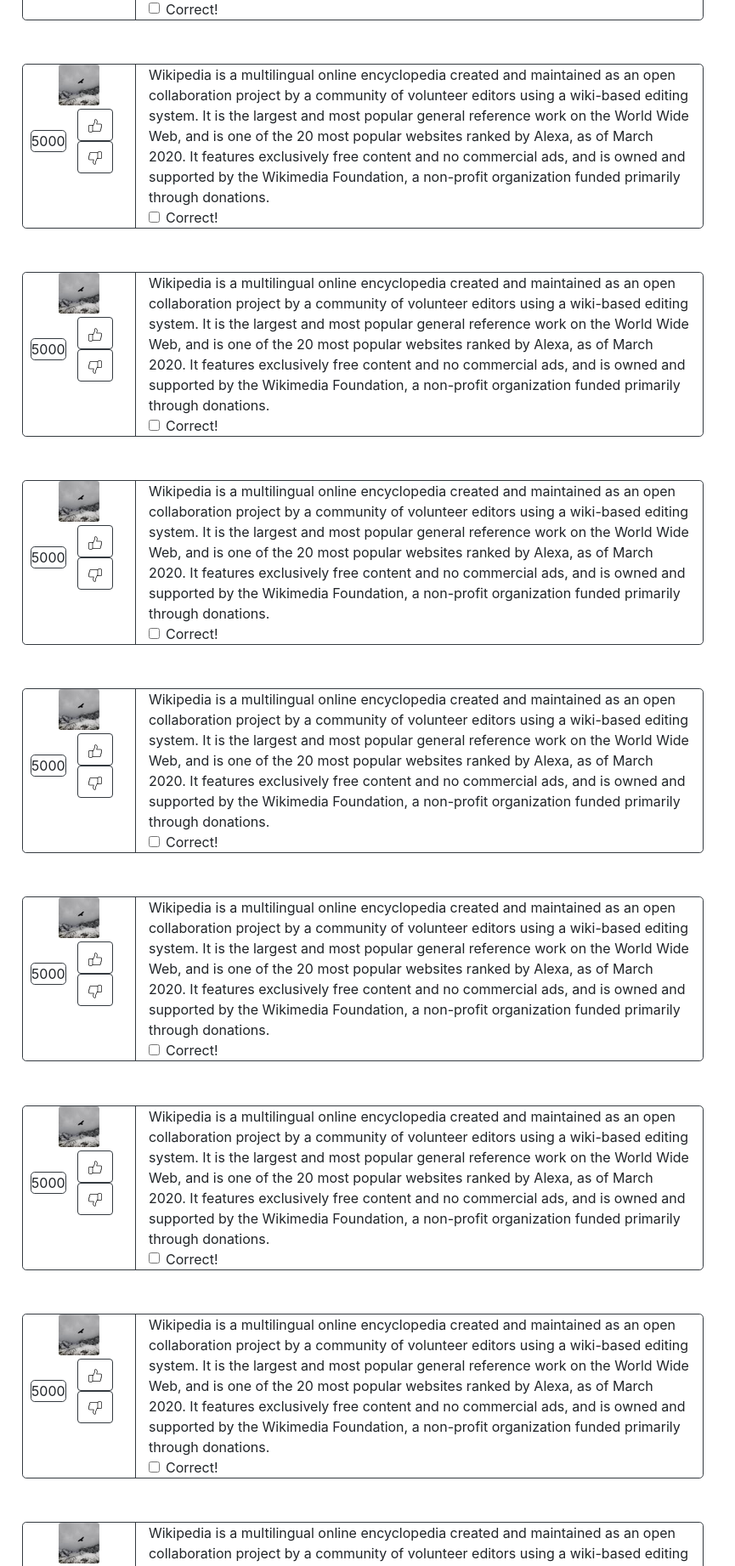
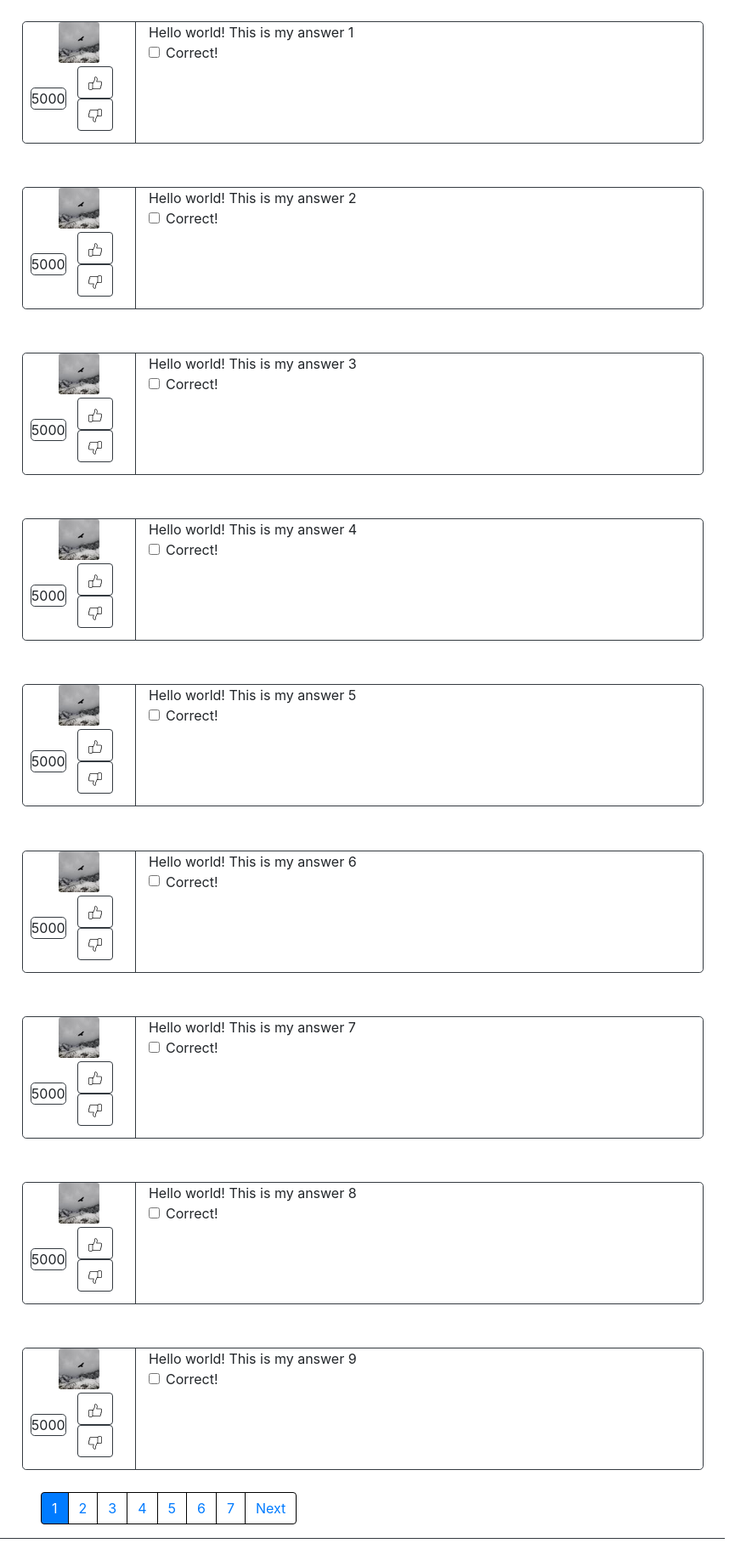
Before and after one commit to lowsukuku/web-homework, a Django app: page /question/1/ in a window 1280 px wide. Shown: the part 520-2363 px from the top of the page at 85% size, without its empty margins (0-865 px from the left). Run offline with Django 3.2, Linux system fonts and the light colour scheme; some libraries are stand-ins or nearby versions.

Commit message:
added answers pagination

```diff
--- a/app/views.py
+++ b/app/views.py
@@ -64,9 +64,11 @@
 def questionById(request, question_id):
     if (question_id not in questions):
         raise Http404
+    page, pages = paginate(list(answers.values()), request, 10)
     return render(request, 'question.html', {
         'question': questions.get(question_id),
-        'answers': range(10)
+        'answers': page,
+        'pages': pages
     })
 
 
--- a/templates/inc/answer.html
+++ b/templates/inc/answer.html
@@ -1,5 +1,5 @@
 {% load static %}
-<div class="row border border-dark rounded-lg" style="min-height: 9rem; margin: 3%;">
+<div class="row border border-dark rounded-lg" style="min-height: 9rem; margin: 3%; width: 100%">
     <div class="col-2 border-right border-dark ">
         <div class="row mb-1"><img src="{% static 'img/suy7dwpw.bmp' %}" class="mx-auto rounded-sm" alt="avatar"
                 style="max-width: 3rem;"></div>
@@ -24,18 +24,7 @@
     </div>
     <div class="col-10">
         <p style="margin: 0;">
-            Wikipedia is a multilingual online encyclopedia created and maintained as an open
-            collaboration project by a
-            community of volunteer editors using a wiki-based editing system. It is the largest and
-            most
-            popular general
-            reference work on the World Wide Web, and is one of the 20 most popular websites ranked
-            by
-            Alexa, as of March
-            2020. It features exclusively free content and no commercial ads, and is owned and
-            supported
-            by the Wikimedia
-            Foundation, a non-profit organization funded primarily through donations.</p>
+            {{answer.text}}</p>
         <div class="form-check">
             <input class="form-check-input" type="checkbox" value="" id="defaultCheck1">
             <label class="form-check-label">
--- a/templates/question.html
+++ b/templates/question.html
@@ -7,6 +7,29 @@
     {% for answer in answers %}
     {% include 'inc/answer.html' %}
     {% endfor %}
+    <nav aria-label="Page navigation">
+    <ul class="pagination mx-5">
+        {% if answers.has_previous %}
+        <li class="page-item"><a class="page-link" href="?page={{ answers.previous_page_number }}"
+                style="border-color: black;">Previous</a>
+        </li>
+        {% endif %}
+        {% for pageNumber in pages %}
+        {% if pageNumber == answers.number %}
+
+        <li class="page-item active"><span class="page-link" style="border-color: black;">{{pageNumber}}</span></li>
+        {% else %}
+        <li class="page-item"><a class="page-link" href="?page={{pageNumber}}"
+                style="border-color: black;">{{pageNumber}}</a></li>
+        {% endif %}
+        {% endfor %}
+        {% if answers.has_next %}
+        <li class="page-item"><a class="page-link" href="?page={{ answers.next_page_number }}"
+                style="border-color: black;">Next</a>
+            {% endif %}
+
+    </ul>
+</nav>
     <!-- ANSWERS LIST END -->
 </div>
 <div class="row">
```
